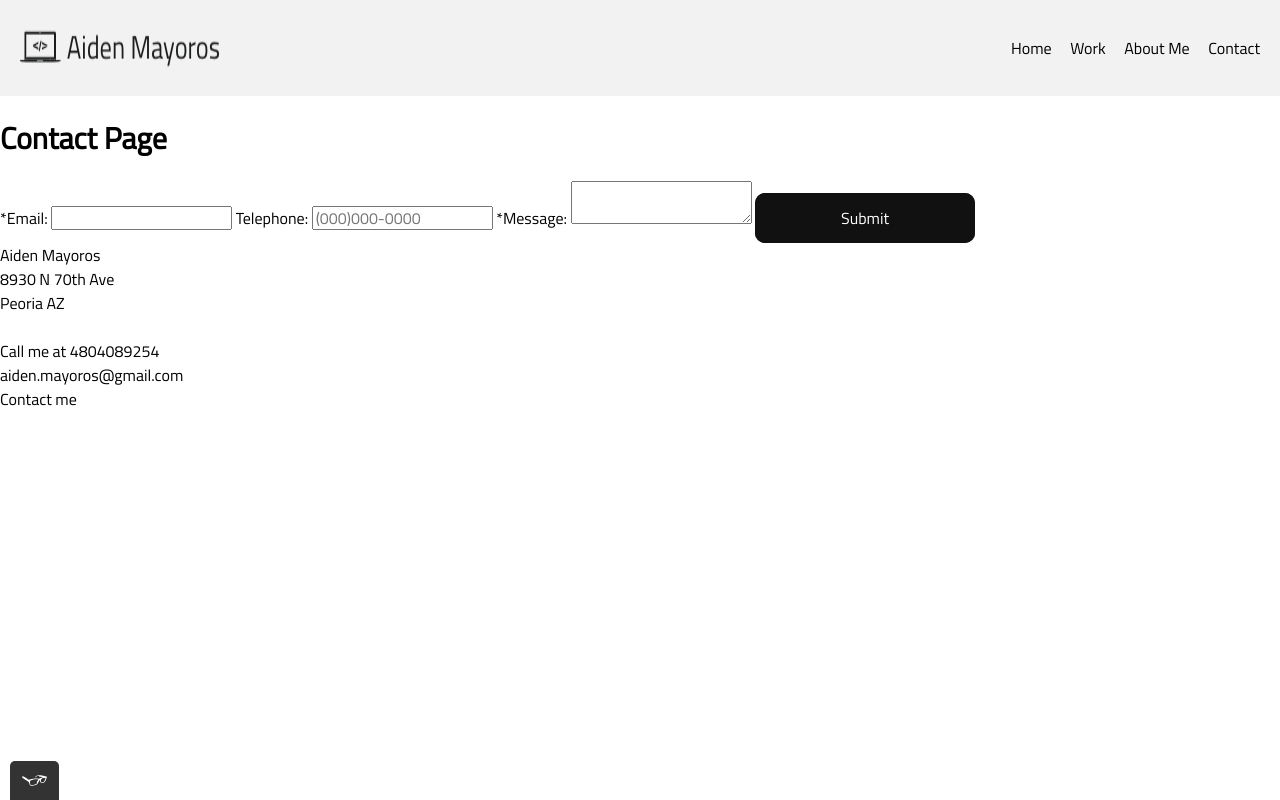
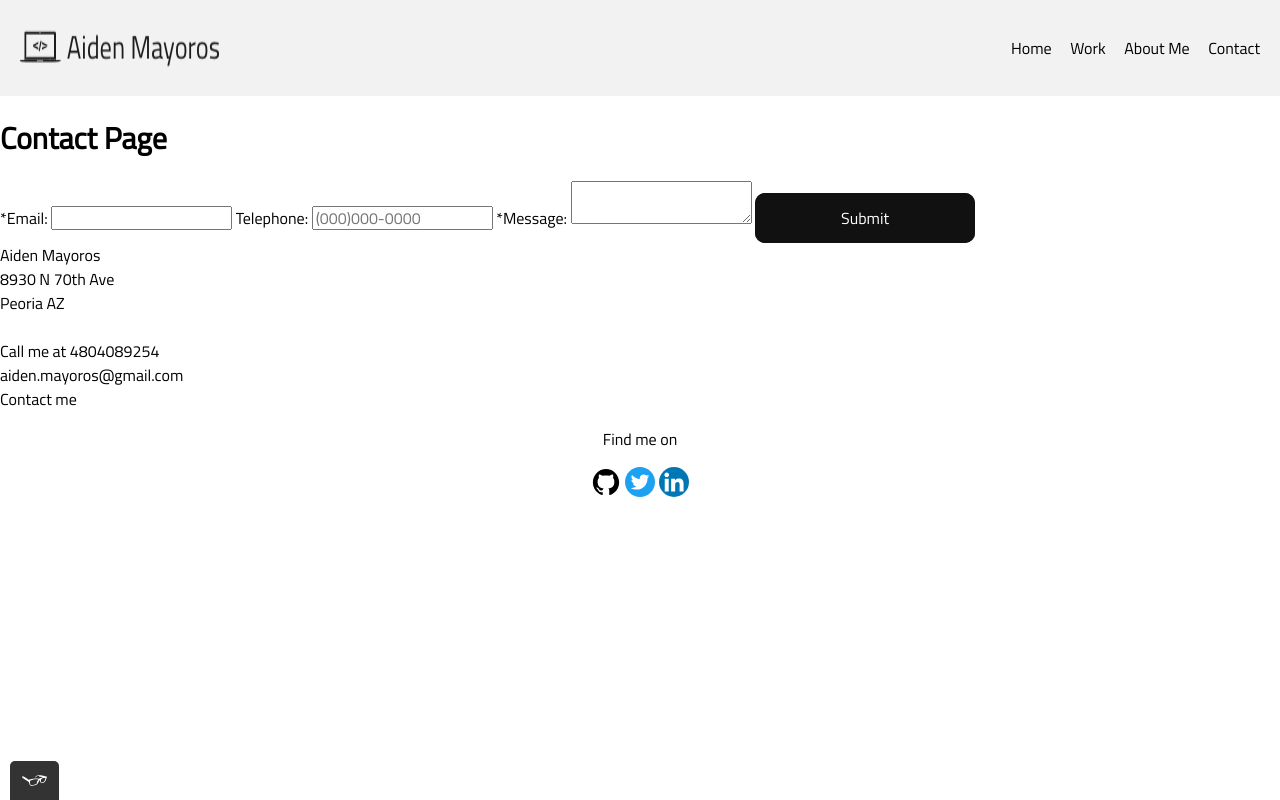
Before and after one commit to aidenmayoros/aidenmayoros-career-foundry-portfolio-website, a plain HTML site: page contact.html in a window 1280 px wide. Drawn offline with nearby package versions, Linux system fonts and the light colour scheme; a web font is replaced by a local one.

Commit message:
1.6 task commit 2

```diff
--- a/contact.html
+++ b/contact.html
@@ -90,6 +90,20 @@
 				<a href="mailto:aiden.mayoros@gmail.com">Contact me</a>
 			</div>
 		</div>
+		<footer class="page-footer">
+			<p>Find me on</p>
+			<div class="social-media">
+				<img
+					src="./images/211904_social_github_icon.svg"
+					alt="Github"
+					width="30" />
+				<img src="./images/twitter-Logo.svg" alt="Twitter" width="30" />
+				<img
+					src="./images/834713_linkedin_icon.svg"
+					alt="LinkedIn"
+					width="30" />
+			</div>
+		</footer>
 		<script src="js/tota11y.min.js"></script>
 	</body>
 </html>
--- a/css/styles.css
+++ b/css/styles.css
@@ -64,6 +64,7 @@ a:active {
 	position: relative;
 	z-index: 0;
 	border-radius: 10px;
+	text-transform: capitalize;
 }
 
 .button__primary:before {
```
Also changed, not shown: about.html (+14 -0 lines), index.html (+0 -1 lines), work.html (+14 -0 lines).
